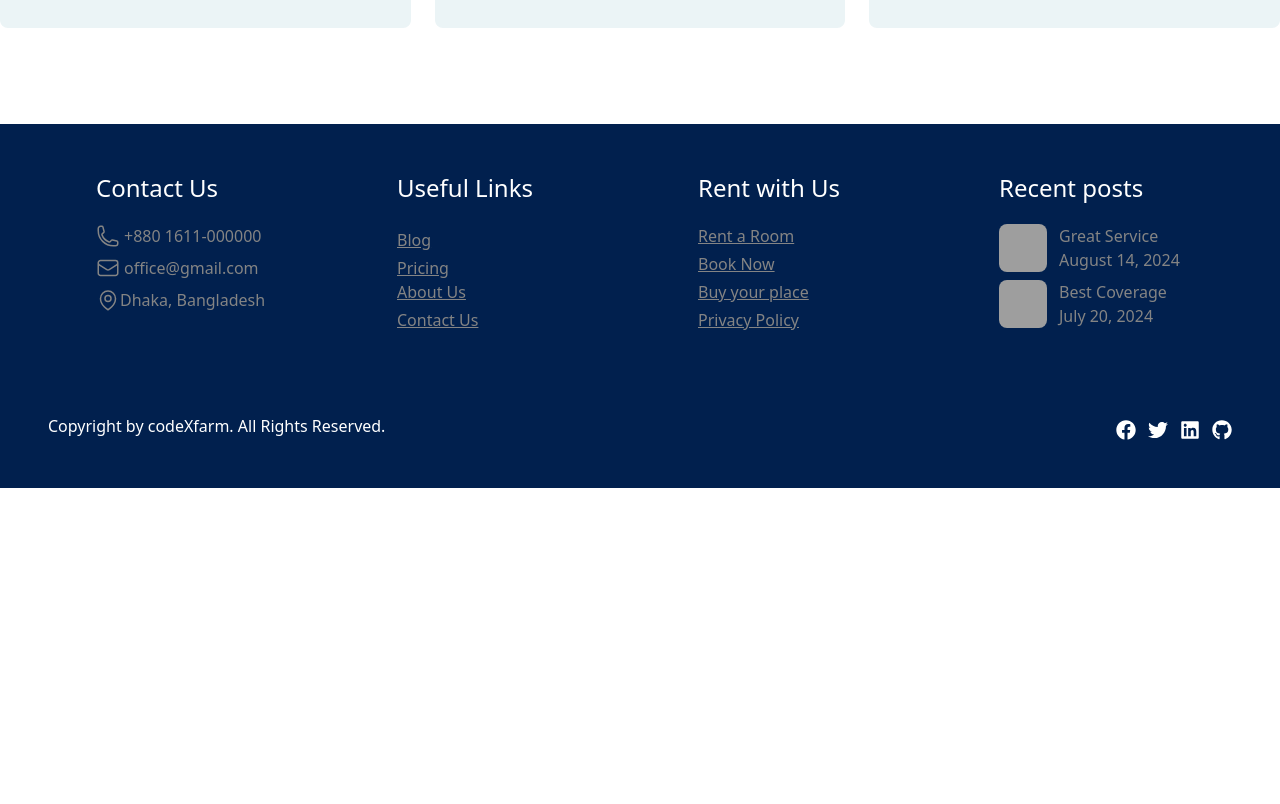
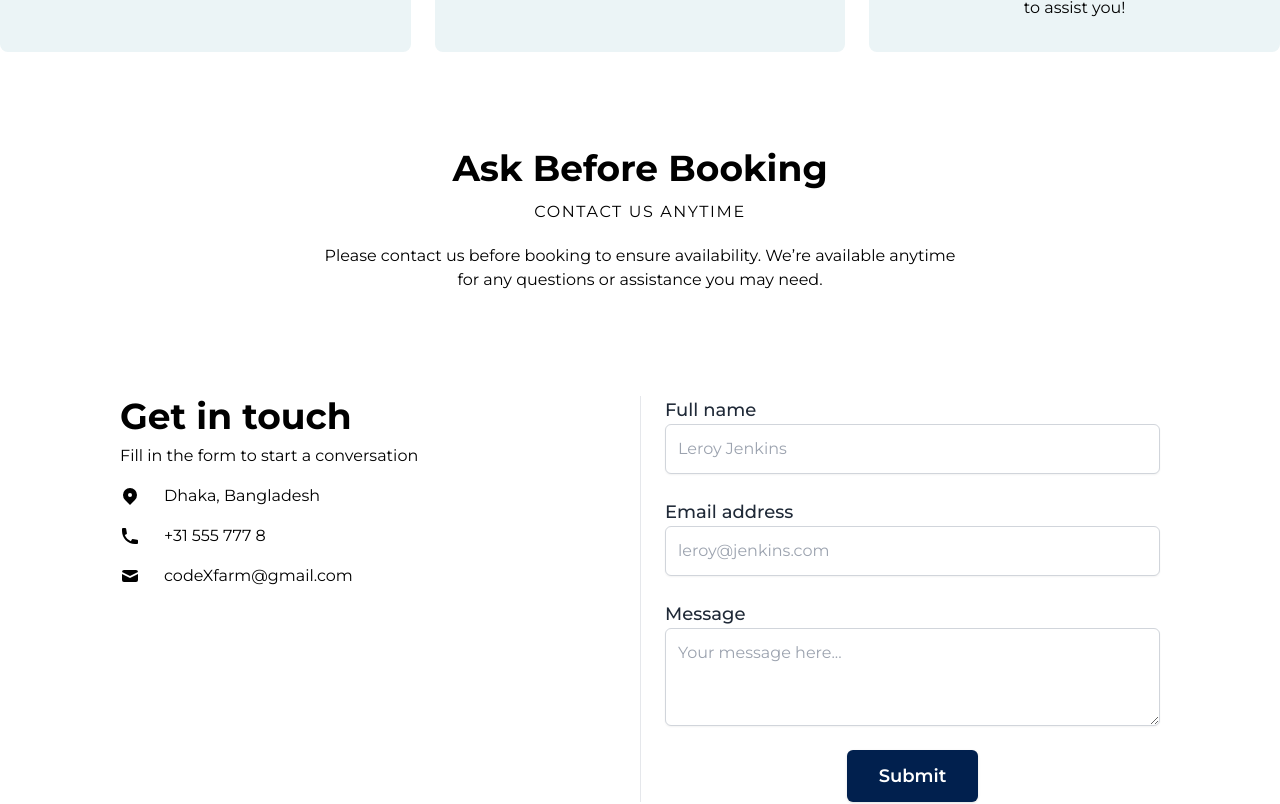
Before and after one commit to SwiftCode0325/PropertyBooking, a React (Vite) app: page /contact in a window 1280 px wide. Shown: the part 740-1544 px from the top of the page. Before the commit the page ends 1228 px from the top, so only its background shows below. Built offline with nearby package versions, Linux system fonts and the light colour scheme; grey boxes are pictures that could not be loaded.

Commit message:
add contact form input filed

```diff
--- a/src/components/common/ContactForm.jsx
+++ b/src/components/common/ContactForm.jsx
@@ -1,11 +1,109 @@
-
-
 const ContactForm = () => {
-    return (
-        <div>
-
+  return (
+    <div className="container mx-auto mb-24">
+      <div className="text-center">
+        <h1 className="text-4xl font-bold">Ask Before Booking</h1>
+        <p className=" space-x-3 uppercase mt-3 tracking-widest">
+          Contact us anytime
+        </p>
+        <p className="mt-5">
+          Please contact us before booking to ensure availability. We’re
+          available anytime <br /> for any questions or assistance you may need.
+        </p>
+      </div>
+      <section className="py-6 mt-20 dark:bg-gray-100 dark:text-gray-900">
+        <div className="grid max-w-6xl grid-cols-1 px-6 mx-auto lg:px-8 md:grid-cols-2 md:divide-x">
+          <div className="py-6 md:py-0 md:px-6">
+            <h1 className="text-4xl font-bold">Get in touch</h1>
+            <p className="pt-2 pb-4">
+              Fill in the form to start a conversation
+            </p>
+            <div className="space-y-4">
+              <p className="flex items-center">
+                <svg
+                  xmlns="http://www.w3.org/2000/svg"
+                  viewBox="0 0 20 20"
+                  fill="currentColor"
+                  className="w-5 h-5 mr-2 sm:mr-6"
+                >
+                  <path
+                    fillRule="evenodd"
+                    d="M5.05 4.05a7 7 0 119.9 9.9L10 18.9l-4.95-4.95a7 7 0 010-9.9zM10 11a2 2 0 100-4 2 2 0 000 4z"
+                    clipRule="evenodd"
+                  ></path>
+                </svg>
+                <span>Dhaka, Bangladesh</span>
+              </p>
+              <p className="flex items-center">
+                <svg
+                  xmlns="http://www.w3.org/2000/svg"
+                  viewBox="0 0 20 20"
+                  fill="currentColor"
+                  className="w-5 h-5 mr-2 sm:mr-6"
+                >
+                  <path d="M2 3a1 1 0 011-1h2.153a1 1 0 01.986.836l.74 4.435a1 1 0 01-.54 1.06l-1.548.773a11.037 11.037 0 006.105 6.105l.774-1.548a1 1 0 011.059-.54l4.435.74a1 1 0 01.836.986V17a1 1 0 01-1 1h-2C7.82 18 2 12.18 2 5V3z"></path>
+                </svg>
+                <span>+31 555 777 8</span>
+              </p>
+              <p className="flex items-center">
+                <svg
+                  xmlns="http://www.w3.org/2000/svg"
+                  viewBox="0 0 20 20"
+                  fill="currentColor"
+                  className="w-5 h-5 mr-2 sm:mr-6"
+                >
+                  <path d="M2.003 5.884L10 9.882l7.997-3.998A2 2 0 0016 4H4a2 2 0 00-1.997 1.884z"></path>
+                  <path d="M18 8.118l-8 4-8-4V14a2 2 0 002 2h12a2 2 0 002-2V8.118z"></path>
+                </svg>
+                <span>codeXfarm@gmail.com</span>
+              </p>
+            </div>
+          </div>
+          <form
+            noValidate=""
+            className="flex flex-col py-6 space-y-6 md:py-0 md:px-6"
+          >
+            <label className="block">
+              <span className="mb-1 text-lg font-medium text-gray-800">
+                Full name
+              </span>
+              <input
+                type="text"
+                placeholder="Leroy Jenkins"
+                className="block w-full p-3 border border-gray-300 rounded-md shadow-sm focus:outline-none focus:ring-2 focus:ring-[#EBF4F6] dark:bg-gray-200"
+              />
+            </label>
+            <label className="block">
+              <span className="mb-1 text-lg font-medium text-gray-800">
+                Email address
+              </span>
+              <input
+                type="email"
+                placeholder="leroy@jenkins.com"
+                className="block w-full p-3 border border-gray-300 rounded-md shadow-sm focus:outline-none focus:ring-2 focus:ring-[#EBF4F6] dark:bg-gray-200"
+              />
+            </label>
+            <label className="block">
+              <span className="mb-1 text-lg font-medium text-gray-800">
+                Message
+              </span>
+              <textarea
+                rows="3"
+                placeholder="Your message here..."
+                className="block w-full p-3 border border-gray-300 rounded-md shadow-sm focus:outline-none focus:ring-2 focus:ring-[#EBF4F6] dark:bg-gray-200"
+              ></textarea>
+            </label>
+            <button
+              type="button"
+              className="self-center px-8 py-3 text-lg font-semibold text-white bg-[#01204E] rounded-md shadow focus:outline-none focus:ring-2 focus:ring-[#EBF4F6] hover:bg-[#224e91] hover:text-white"
+            >
+              Submit
+            </button>
+          </form>
         </div>
-    );
+      </section>
+    </div>
+  );
 };
 
 export default ContactForm;
--- a/src/index.css
+++ b/src/index.css
@@ -1,3 +1,5 @@
+@import url('https://fonts.googleapis.com/css2?family=Montserrat:ital,wght@0,100..900;1,100..900&display=swap');
+
 @tailwind base;
 @tailwind components;
 @tailwind utilities;
--- a/src/main.jsx
+++ b/src/main.jsx
@@ -5,7 +5,9 @@
 import { router } from "./routes/PublicRoutes.jsx";
 
 createRoot(document.getElementById("root")).render(
-  <StrictMode>
+  <div className="font-montSerrat">
+     <StrictMode>
     <RouterProvider router={router} />
   </StrictMode>
+  </div>
 );
--- a/tailwind.config.js
+++ b/tailwind.config.js
@@ -8,6 +8,9 @@
         secondary: '#EBF4F6',
         accent: '#5994D4',
       },
+      fontFamily: {
+        montSerrat: '"Montserrat", sans-serif'
+      }
     },
   },
   plugins: [],
```
